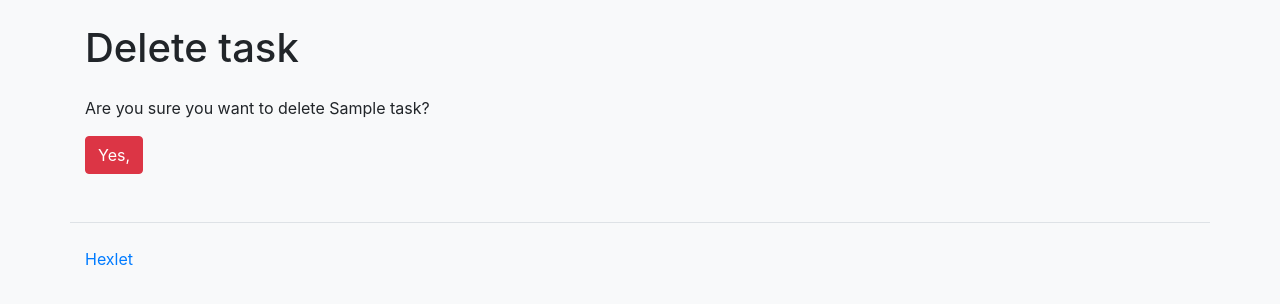
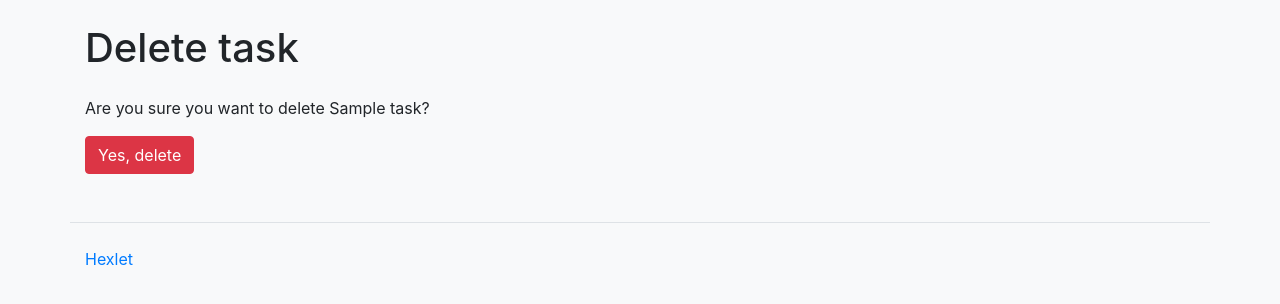
Before and after one commit to zhek111/python-project-52, a Django app: page /tasks/1/delete/ in a window 1280 px wide. Shown: the part 98-402 px from the top of the page. Run offline with Django 4.2, Linux system fonts and the light colour scheme; a user stored in the database is signed in; tables that the repository leaves empty hold one stand-in row (values such as "Sample post"); some libraries are stand-ins or nearby versions.

Commit message:
step8.17

```diff
--- a/templates/labels/delete.html
+++ b/templates/labels/delete.html
@@ -14,6 +14,6 @@
 
 <p>{% trans 'Are you sure you want to delete' %} {{ object }}?</p>
 <form method="post">{% csrf_token %}
-   <input class="btn btn-danger" type="submit" value={% trans 'Yes, delete' %}>
+   <input class="btn btn-danger" type="submit" value="{% trans 'Yes, delete' %}">
 </form>
 {% endblock content %}
--- a/templates/statuses/delete.html
+++ b/templates/statuses/delete.html
@@ -14,6 +14,6 @@
 
 <p>{% trans 'Are you sure you want to delete' %} {{ object }}?</p>
 <form method="post">{% csrf_token %}
-      <input class="btn btn-danger" type="submit" value={% trans 'Yes, delete' %}>
+      <input class="btn btn-danger" type="submit" value="{% trans 'Yes, delete' %}">
 </form>
 {% endblock content %}
--- a/templates/tasks/delete.html
+++ b/templates/tasks/delete.html
@@ -13,6 +13,6 @@
 
     <p>{% trans 'Are you sure you want to delete' %} {{ object }}?</p>
     <form method="post">{% csrf_token %}
-    <input class="btn btn-danger" type="submit" value={% trans 'Yes, delete' %}>
+        <input class="btn btn-danger" type="submit" value="{% trans 'Yes, delete' %}">
     </form>
 {% endblock content %}
--- a/templates/users/delete.html
+++ b/templates/users/delete.html
@@ -14,6 +14,6 @@
 
 <p>{% trans 'Are you sure you want to delete' %} {{ object }}?</p>
 <form method="post">{% csrf_token %}
-   <input class="btn btn-danger" type="submit" value={% trans 'Yes, delete' %}>
+   <input class="btn btn-danger" type="submit" value="{% trans 'Yes, delete' %}">
 </form>
 {% endblock content %}
```
Lines whose indentation alone changed are shown as unchanged.
